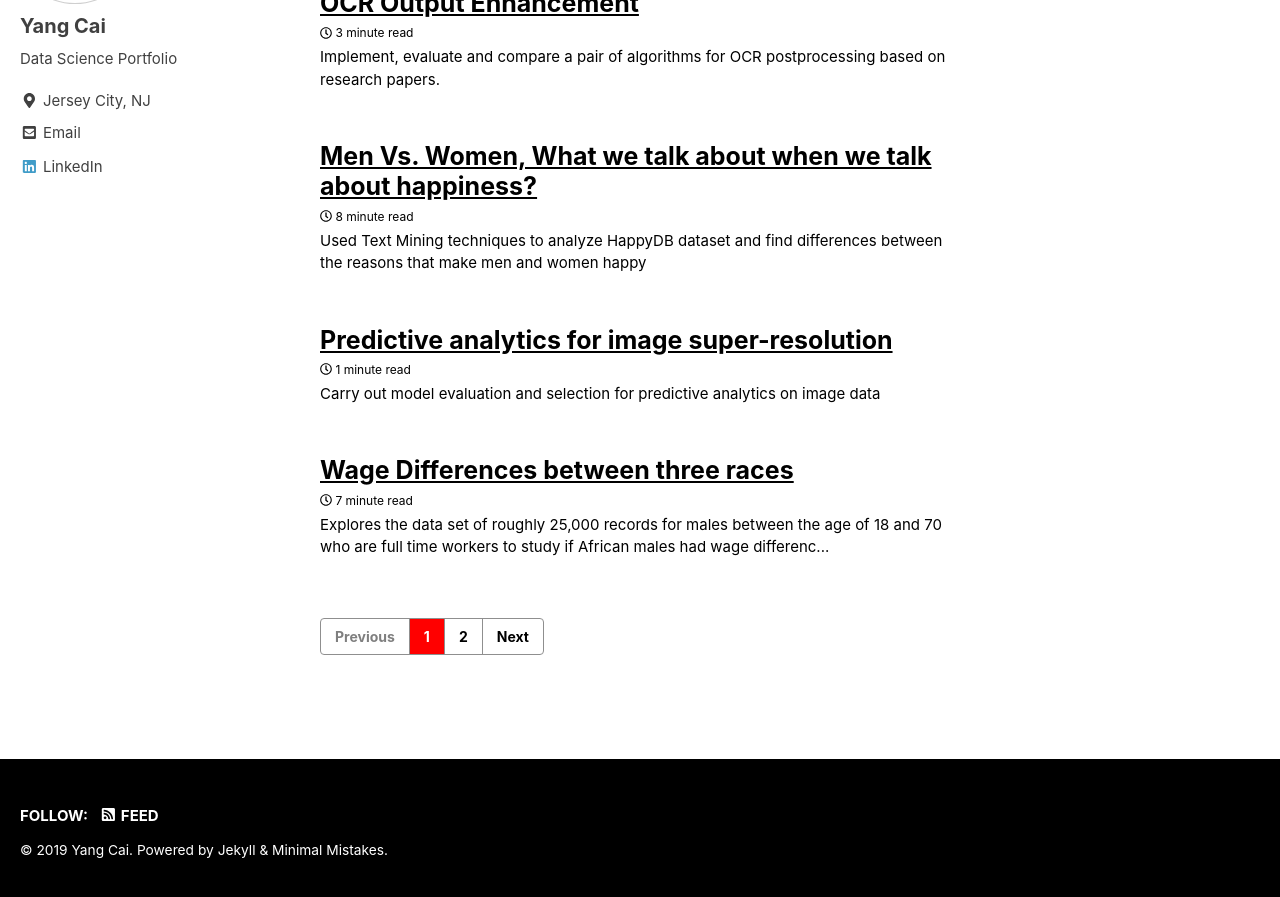
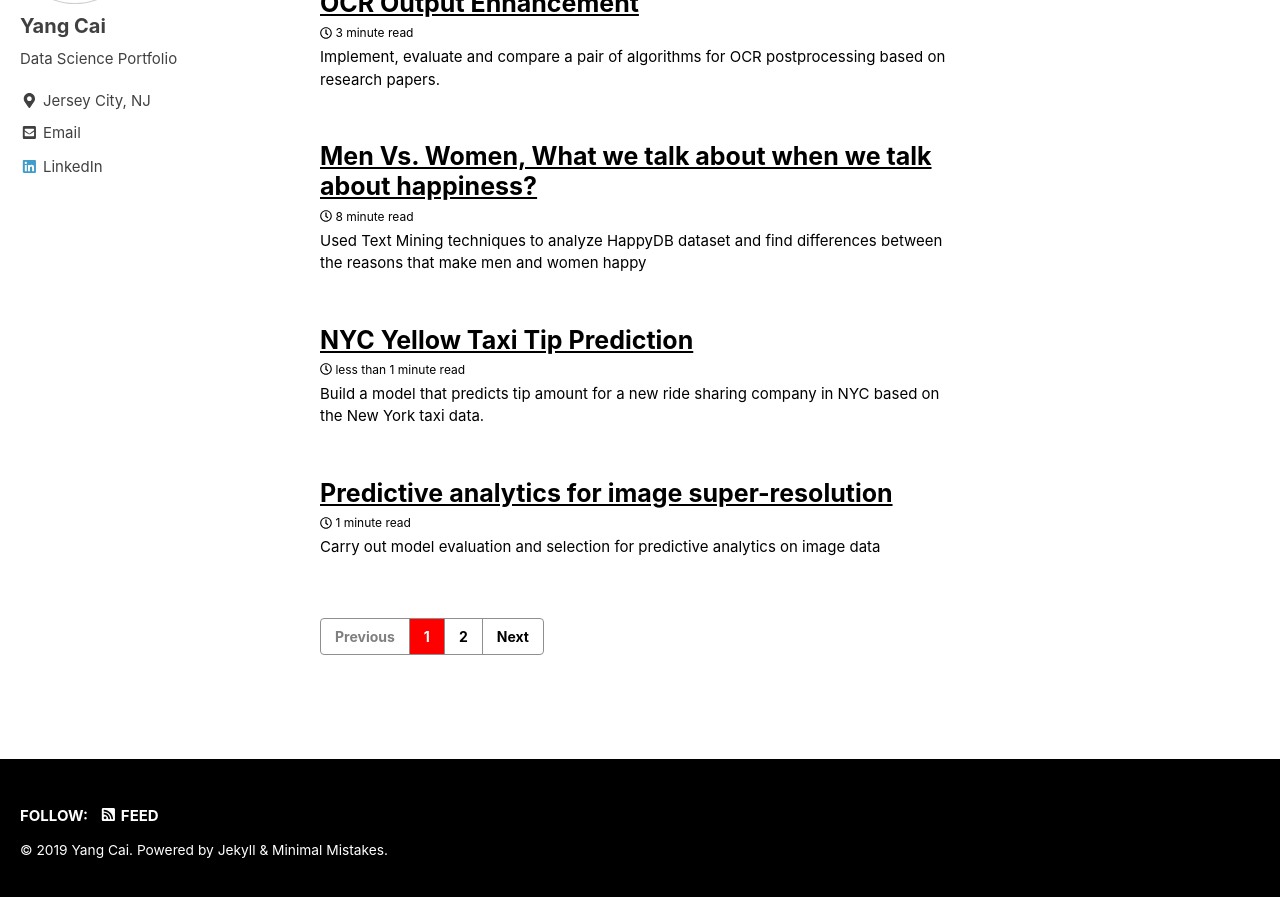
Before and after one commit to ladyissy/ladyissy.github.io, a Jekyll site: the page built from index.html, in a window 1280 px wide and 900 px high, scrolled down 1225 px. Shown: the top 897 px of the window. Built offline with Jekyll 4.4.1, drawn with Linux system fonts in a browser that asks for light colours; nearby versions of some CDN libraries; the list of posts is cut into pages by our own code.

Commit message:
tableau update

```diff
--- /dev/null
+++ b/_posts/2019-08-11-taxi.md
@@ -0,0 +1,56 @@
+---
+title: "NYC Yellow Taxi Tip Prediction"
+date: 2018-07-14
+tags: [predictive modeling]
+header:
+  overlay_image: "/images/yellow.jpg"
+  overlay_filter: 0.2
+excerpt: "Build a model that predicts tip amount for a new ride sharing company in NYC based on the New York taxi data."
+mathjax: "true"
+siderbar:
+  title: "Data Science Portfolio"
+  nav: sidebar-sample
+---
+<h1 style="font-family:'Roboto';font-size:18px;">Project summary</h1>
+<div style="font-size:14px;font-family:'Montserrat';text-indent:20px;">
+The goal of this take home is to build a model that predicts tip amount for a new ride sharing company in NYC based on the New York taxi data.
+
+The report is consisted of three parts:
+<ul class="thin-tex">
+<li>
+Data exploration and cleaning</li>
+<li>
+Data Summary</li>
+<li>
+Model Building</li></div>
+</ul>
+
+<br>
+<h1 style="font-family:'Roboto';font-size:18px;">Data</h1>
+<div style="font-size:14px;font-family:'Montserrat';text-indent:20px;">
+The data required is stored in the data folder and it is downloaded from https://www1.nyc.gov/site/tlc/about/tlc-trip-record-data.page under 2017 Yellow Taxi Trip Records for March, June and November.
+
+Accompanied is the data dictionary that describes the data set.
+</div>
+
+<br>
+<h1 style="font-family:'Roboto';font-size:18px;">Result</h1>
+<div style="font-size:14px;font-family:'Montserrat';text-indent:20px;">
+The model used is linear regression model and it achieves an R-squared of <strong>0.75</strong>. (The result of R-squared might be different if you are using RStudio 3.6.0)
+</div>
+<br>
+<h2 class="thin-text">You can find the code of this project <a href="https://github.com/yc3404/nyc_yellow_taxi.git">here</a>.</h2>
+
+<br>
+<h1 style="font-family:'Roboto';font-size:18px;">Visualization</h1>
+<div style="font-size:14px;font-family:'Montserrat';text-indent:20px;">
+Here is a visualization of this project in Tableau.
+<a href="https://public.tableau.com/views/Book1_15653708282060/Dashboard3?:embed=y&:display_count=yes&:origin=viz_share_link">You can find it here.</a>
+<figure>
+<img src="/images/tableau/tableau1.JPG">
+</figure>
+<br>
+<figure>
+<img src="/images/tableau/tableau2.JPG">
+</figure>
+</div>
```
Also changed, not shown: _posts/2018-12-22-predictive.md (+2 -2 lines), images/tableau/tableau1.JPG (added), images/tableau/tableau2.JPG (added).
